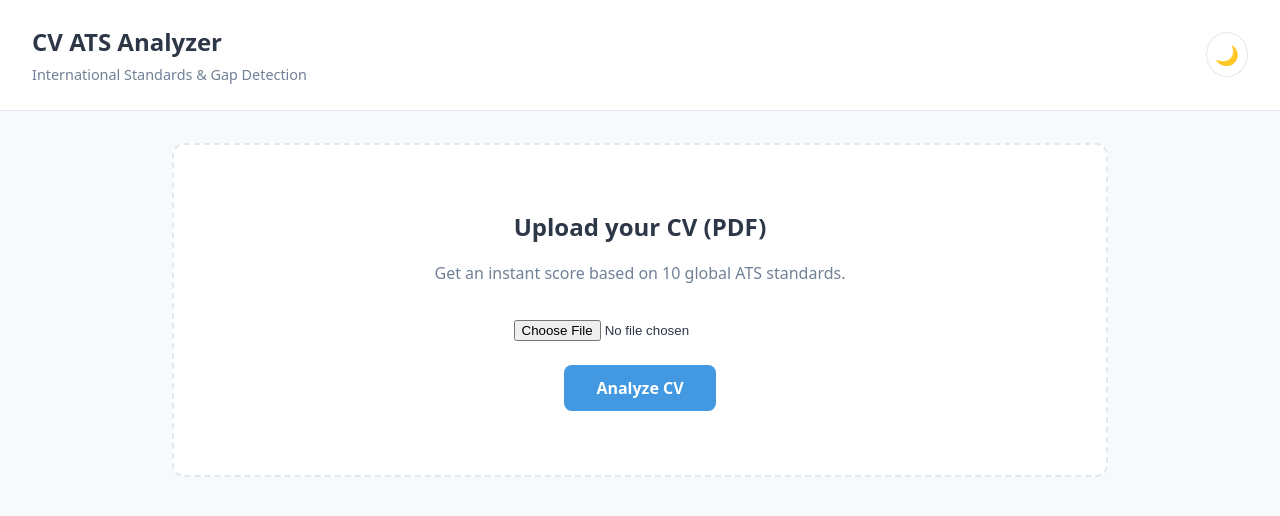
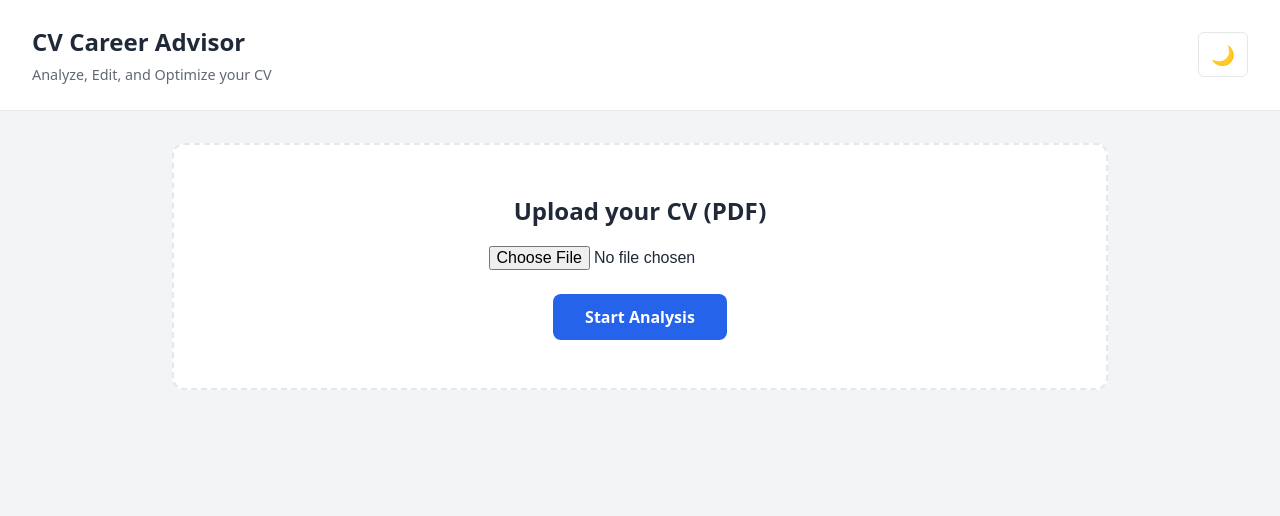
Before and after one commit to aalmalki3/Pers, a React (Vite) app in the folder frontend/: page / in a window 1280 px wide. Shown: the top 516 px of the page. Built offline with nearby package versions, Linux system fonts and the light colour scheme.

Commit message:
Update App.jsx

```diff
--- a/frontend/src/App.jsx
+++ b/frontend/src/App.jsx
@@ -1,27 +1,29 @@
-import { useState, useEffect } from 'react';
+import { useState, useRef, useEffect } from 'react';
+import html2pdf from 'html2pdf.js';
 
 function App() {
   const [file, setFile] = useState(null);
   const [result, setResult] = useState(null);
   const [loading, setLoading] = useState(false);
   const [error, setError] = useState('');
-  const [activeTab, setActiveTab] = useState('overview');
+  const [activeTab, setActiveTab] = useState('analysis'); // 'analysis', 'editor', 'raw'
   const [theme, setTheme] = useState('light');
 
-  // Load theme from preference
-  useEffect(() => {
-    if (window.matchMedia && window.matchMedia('(prefers-color-scheme: dark)').matches) {
-      setTheme('dark');
-    }
-  }, []);
+  // Editor State
+  const [cvContent, setCvContent] = useState('');
+  const cvRef = useRef(null);
 
-  const toggleTheme = () => setTheme(prev => prev === 'light' ? 'dark' : 'light');
+  // Toggle Theme
+  const toggleTheme = () => {
+    setTheme(theme === 'light' ? 'dark' : 'light');
+  };
 
   const handleFileChange = (e) => {
     if (e.target.files[0]) {
       setFile(e.target.files[0]);
       setError('');
       setResult(null);
+      setActiveTab('analysis');
     }
   };
 
@@ -35,11 +37,17 @@ function App() {
     formData.append('cv', file);
 
     try {
-      const response = await fetch('/api/upload-cv', { method: 'POST', body: formData });
+      const response = await fetch('/api/upload-cv', {
+        method: 'POST',
+        body: formData,
+      });
+
       const data = await response.json();
-      if (!response.ok) throw new Error(data.details || 'Failed');
+      if (!response.ok) throw new Error(data.details || 'Failed to upload');
+
       setResult(data);
-      setActiveTab('overview');
+      setCvContent(data.rawText); // Load raw text into editor
+      setActiveTab('analysis');
     } catch (err) {
       setError(err.message);
     } finally {
@@ -47,193 +55,322 @@ function App() {
     }
   };
 
-  // Helper to highlight text based on issues/strengths keywords
-  const getHighlightedText = (text) => {
-    if (!result) return text;
-
-    let highlighted = text;
-
-    // Highlight Strengths (Green)
-    result.strengths.forEach(str => {
-      // Extract keywords from strength description roughly
-      const keywords = ['contact', 'email', 'phone', 'summary', 'profile', 'metric', 'number', '%', 'action', 'verb', 'date', 'skill', 'education', 'degree', 'progression'];
-      // This is a simple visualizer; in a real app we'd map specific regex matches
-      // For now, we highlight known good patterns found in the text
-    });
-
-    // Highlight Issues (Red Background)
-    // We will highlight generic patterns associated with the detected issues
-    if (result.issues.some(i => i.id === 'metrics')) {
-      // If metrics issue exists, highlight numbers that ARE there to show "Good",
-      // but since we can't know what's missing, we highlight the sections lacking context?
-      // Better approach: Highlight the SECTIONS that have issues.
-    }
-
-    // Simplified Visualizer: Just return text for now, but styled differently in the component
-    return highlighted;
+  const downloadPDF = () => {
+    const element = cvRef.current;
+    const opt = {
+      margin:       [10, 10, 10, 10], // mm
+      filename:     'edited-cv.pdf',
+      image:        { type: 'jpeg', quality: 0.98 },
+      html2canvas:  { scale: 2, useCORS: true },
+      jsPDF:        { unit: 'mm', format: 'a4', orientation: 'portrait' }
     };
 
-  const styles = {
-    bg: theme === 'dark' ? '#1a202c' : '#f7fafc',
-    card: theme === 'dark' ? '#2d3748' : '#ffffff',
-    text: theme === 'dark' ? '#e2e8f0' : '#2d3748',
-    textMuted: theme === 'dark' ? '#a0aec0' : '#718096',
-    border: theme === 'dark' ? '#4a5568' : '#e2e8f0',
-    primary: '#4299e1',
-    success: '#48bb78',
-    danger: '#f56565',
-    warning: '#ed8936'
+    // Use html2pdf to convert the DOM element to PDF
+    html2pdf().set(opt).from(element).save();
   };
 
+  const getSeverityColor = (severity) => {
+    if (severity === 'critical') return '#dc3545';
+    if (severity === 'high') return '#fd7e14';
+    return '#ffc107';
+  };
+
+  const themeStyles = theme === 'dark'
+    ? { bg: '#1a202c', text: '#f7fafc', card: '#2d3748', border: '#4a5568' }
+    : { bg: '#f3f4f6', text: '#1f2937', card: '#ffffff', border: '#e5e7eb' };
+
   return (
-    <div style={{ minHeight: '100vh', background: styles.bg, color: styles.text, fontFamily: 'system-ui, sans-serif', transition: 'all 0.3s' }}>
-
+    <div style={{
+      minHeight: '100vh',
+      background: themeStyles.bg,
+      color: themeStyles.text,
+      fontFamily: 'system-ui, sans-serif',
+      transition: 'all 0.3s ease'
+    }}>
       {/* Header */}
-      <header style={{ padding: '1.5rem 2rem', borderBottom: `1px solid ${styles.border}`, display: 'flex', justifyContent: 'space-between', alignItems: 'center', background: styles.card }}>
+      <header style={{
+        padding: '1.5rem 2rem',
+        borderBottom: `1px solid ${themeStyles.border}`,
+        display: 'flex',
+        justifyContent: 'space-between',
+        alignItems: 'center',
+        background: themeStyles.card
+      }}>
         <div>
-          <h1 style={{ margin: 0, fontSize: '1.5rem', fontWeight: '800' }}>CV ATS Analyzer</h1>
-          <p style={{ margin: '0.25rem 0 0', color: styles.textMuted, fontSize: '0.9rem' }}>International Standards & Gap Detection</p>
+          <h1 style={{ margin: 0, fontSize: '1.5rem', fontWeight: 'bold' }}>CV Career Advisor</h1>
+          <p style={{ margin: '0.25rem 0 0', opacity: 0.7, fontSize: '0.9rem' }}>Analyze, Edit, and Optimize your CV</p>
         </div>
-        <button onClick={toggleTheme} style={{ background: 'transparent', border: `1px solid ${styles.border}`, color: styles.text, padding: '0.5rem', borderRadius: '50%', cursor: 'pointer', fontSize: '1.2rem' }}>
+        <button
+          onClick={toggleTheme}
+          style={{
+            background: 'transparent',
+            border: `1px solid ${themeStyles.border}`,
+            color: themeStyles.text,
+            padding: '8px 12px',
+            borderRadius: '6px',
+            cursor: 'pointer',
+            fontSize: '1.2rem'
+          }}
+          title="Toggle Theme"
+        >
           {theme === 'light' ? '🌙' : '☀️'}
         </button>
       </header>
 
       <main style={{ maxWidth: '1000px', margin: '0 auto', padding: '2rem' }}>
 
-        {/* Upload Area */}
+        {/* Upload Section */}
         {!result && (
-          <div style={{ textAlign: 'center', padding: '4rem 2rem', background: styles.card, borderRadius: '12px', border: `2px dashed ${styles.border}` }}>
+          <div style={{
+            border: `2px dashed ${themeStyles.border}`,
+            padding: '3rem',
+            textAlign: 'center',
+            borderRadius: '12px',
+            background: themeStyles.card
+          }}>
             <h2 style={{ marginBottom: '1rem' }}>Upload your CV (PDF)</h2>
-            <p style={{ color: styles.textMuted, marginBottom: '2rem' }}>Get an instant score based on 10 global ATS standards.</p>
-            <input type="file" accept=".pdf" onChange={handleFileChange} style={{ marginBottom: '1.5rem' }} />
+            <input
+              type="file"
+              accept=".pdf"
+              onChange={handleFileChange}
+              style={{ marginBottom: '1.5rem', fontSize: '1rem' }}
+            />
             <br />
-            <button onClick={handleUpload} disabled={!file || loading} style={{ padding: '12px 32px', background: loading ? styles.textMuted : styles.primary, color: 'white', border: 'none', borderRadius: '8px', fontSize: '1rem', fontWeight: 'bold', cursor: loading ? 'not-allowed' : 'pointer' }}>
-              {loading ? 'Analyzing...' : 'Analyze CV'}
+            <button
+              onClick={handleUpload}
+              disabled={!file || loading}
+              style={{
+                padding: '12px 32px',
+                background: loading ? '#9ca3af' : '#2563eb',
+                color: 'white',
+                border: 'none',
+                borderRadius: '8px',
+                cursor: loading ? 'not-allowed' : 'pointer',
+                fontSize: '1rem',
+                fontWeight: 'bold',
+                transition: 'background 0.2s'
+              }}
+            >
+              {loading ? 'Analyzing...' : 'Start Analysis'}
             </button>
-            {error && <p style={{ color: styles.danger, marginTop: '1rem' }}>{error}</p>}
           </div>
         )}
 
-        {/* Results Dashboard */}
+        {error && (
+          <div style={{
+            marginTop: '1rem',
+            color: '#fee2e2',
+            background: '#991b1b',
+            padding: '1rem',
+            borderRadius: '8px'
+          }}>
+            <strong>Error:</strong> {error}
+          </div>
+        )}
+
+        {/* Dashboard */}
         {result && (
           <div>
-            {/* Score Card */}
-            <div style={{ background: styles.card, padding: '2rem', borderRadius: '12px', marginBottom: '2rem', textAlign: 'center', border: `1px solid ${styles.border}` }}>
-              <h2 style={{ margin: '0 0 1rem', fontSize: '1.2rem' }}>ATS Alignment Score</h2>
-              <div style={{ position: 'relative', width: '150px', height: '150px', margin: '0 auto' }}>
-                <svg viewBox="0 0 36 36" style={{ transform: 'rotate(-90deg)', width: '100%', height: '100%' }}>
-                  <path d="M18 2.0845 a 15.9155 15.9155 0 0 1 0 31.831 a 15.9155 15.9155 0 0 1 0 -31.831" fill="none" stroke={styles.border} strokeWidth="3" />
-                  <path d="M18 2.0845 a 15.9155 15.9155 0 0 1 0 31.831 a 15.9155 15.9155 0 0 1 0 -31.831" fill="none" stroke={result.percentage > 80 ? styles.success : result.percentage > 50 ? styles.warning : styles.danger} strokeWidth="3" strokeDasharray={`${result.percentage}, 100`} />
-                </svg>
-                <div style={{ position: 'absolute', top: '50%', left: '50%', transform: 'translate(-50%, -50%)', fontSize: '2rem', fontWeight: 'bold' }}>
-                  {result.percentage}%
+            {/* Tabs */}
+            <div style={{
+              display: 'flex',
+              gap: '0.5rem',
+              marginBottom: '1.5rem',
+              borderBottom: `1px solid ${themeStyles.border}`,
+              paddingBottom: '0.5rem'
+            }}>
+              <button
+                onClick={() => setActiveTab('analysis')}
+                style={{
+                  padding: '8px 16px',
+                  background: activeTab === 'analysis' ? '#2563eb' : 'transparent',
+                  color: activeTab === 'analysis' ? 'white' : themeStyles.text,
+                  border: 'none',
+                  borderRadius: '6px',
+                  cursor: 'pointer',
+                  fontWeight: activeTab === 'analysis' ? 'bold' : 'normal'
+                }}
+              >
+                📊 Analysis & Gaps
+              </button>
+              <button
+                onClick={() => setActiveTab('editor')}
+                style={{
+                  padding: '8px 16px',
+                  background: activeTab === 'editor' ? '#2563eb' : 'transparent',
+                  color: activeTab === 'editor' ? 'white' : themeStyles.text,
+                  border: 'none',
+                  borderRadius: '6px',
+                  cursor: 'pointer',
+                  fontWeight: activeTab === 'editor' ? 'bold' : 'normal'
+                }}
+              >
+                ✏️ Visual Editor
+              </button>
+            </div>
+
+            {/* Analysis Tab */}
+            {activeTab === 'analysis' && (
+              <div style={{ display: 'grid', gridTemplateColumns: '1fr 1fr', gap: '1.5rem' }}>
+                {/* Issues */}
+                <div style={{ background: themeStyles.card, padding: '1.5rem', borderRadius: '12px', border: `1px solid ${themeStyles.border}` }}>
+                  <h3 style={{ marginTop: 0, color: '#ef4444' }}>⚠️ Issues & Gaps</h3>
+                  {result.issues.length === 0 ? (
+                    <p>No critical issues found!</p>
+                  ) : (
+                    result.issues.map((issue, idx) => (
+                      <div key={idx} style={{ marginBottom: '1.5rem', paddingBottom: '1.5rem', borderBottom: `1px solid ${themeStyles.border}` }}>
+                        <div style={{ display: 'flex', alignItems: 'center', marginBottom: '0.5rem' }}>
+                          <span style={{
+                            width: '10px', height: '10px', borderRadius: '50%',
+                            background: getSeverityColor(issue.severity),
+                            marginRight: '10px'
+                          }}></span>
+                          <strong>{issue.title}</strong>
+                        </div>
+                        <p style={{ fontSize: '0.9rem', opacity: 0.8 }}>{issue.description}</p>
+                        <div style={{ background: theme === 'dark' ? '#2d3748' : '#eff6ff', padding: '0.75rem', borderRadius: '6px', marginTop: '0.5rem' }}>
+                          <strong style={{ fontSize: '0.85rem', display: 'block', marginBottom: '0.25rem' }}>💡 Fix:</strong>
+                          <ul style={{ margin: 0, paddingLeft: '1.2rem', fontSize: '0.85rem' }}>
+                            {result.solutions[issue.id]?.map((sol, sIdx) => (
+                              <li key={sIdx} style={{ marginBottom: '0.25rem' }}>{sol}</li>
+                            ))}
+                          </ul>
                         </div>
                       </div>
-              <p style={{ marginTop: '1rem', color: styles.textMuted }}>Based on 10 International Criteria</p>
-              <button onClick={() => setResult(null)} style={{ marginTop: '1rem', background: 'transparent', border: `1px solid ${styles.border}`, color: styles.text, padding: '6px 12px', borderRadius: '6px', cursor: 'pointer' }}>Analyze Another</button>
+                    ))
+                  )}
                 </div>
 
-            {/* Tabs */}
-            <div style={{ display: 'flex', gap: '0.5rem', marginBottom: '1.5rem', overflowX: 'auto' }}>
-              {['overview', 'issues', 'strengths', 'visual'].map(tab => (
-                <button key={tab} onClick={() => setActiveTab(tab)} style={{
-                  padding: '10px 20px',
-                  background: activeTab === tab ? styles.primary : styles.card,
-                  color: activeTab === tab ? 'white' : styles.text,
-                  border: `1px solid ${styles.border}`,
-                  borderRadius: '8px',
-                  cursor: 'pointer',
-                  whiteSpace: 'nowrap',
-                  fontWeight: activeTab === tab ? 'bold' : 'normal'
+                {/* Strengths */}
+                <div style={{ background: themeStyles.card, padding: '1.5rem', borderRadius: '12px', border: `1px solid ${themeStyles.border}` }}>
+                  <h3 style={{ marginTop: 0, color: '#10b981' }}>✅ Strengths</h3>
+                  <ul style={{ listStyle: 'none', padding: 0 }}>
+                    {result.strengths.map((str, idx) => (
+                      <li key={idx} style={{
+                        padding: '0.75rem',
+                        background: theme === 'dark' ? '#064e3b' : '#ecfdf5',
+                        borderLeft: '4px solid #10b981',
+                        marginBottom: '0.75rem',
+                        borderRadius: '0 4px 4px 0'
                       }}>
-                  {tab.charAt(0).toUpperCase() + tab.slice(1)}
-                  {tab === 'issues' && ` (${result.issues.length})`}
-                  {tab === 'strengths' && ` (${result.strengths.length})`}
-                </button>
-              ))}
-            </div>
-
-            {/* Content */}
-            <div style={{ background: styles.card, padding: '2rem', borderRadius: '12px', border: `1px solid ${styles.border}`, minHeight: '400px' }}>
-
-              {activeTab === 'overview' && (
-                <div>
-                  <h3 style={{ borderBottom: `1px solid ${styles.border}`, paddingBottom: '1rem' }}>Summary</h3>
-                  <div style={{ display: 'grid', gridTemplateColumns: 'repeat(auto-fit, minmax(300px, 1fr))', gap: '2rem', marginTop: '1.5rem' }}>
-                    <div>
-                      <h4 style={{ color: styles.success }}>✓ Strengths ({result.strengths.length})</h4>
-                      <ul style={{ paddingLeft: '1.2rem', lineHeight: '1.6' }}>
-                        {result.strengths.slice(0, 3).map((s, i) => <li key={i}>{s}</li>)}
-                      </ul>
-                    </div>
-                    <div>
-                      <h4 style={{ color: styles.danger }}>⚠ Critical Fixes ({result.issues.filter(i=>i.severity==='critical' || i.severity==='high').length})</h4>
-                      <ul style={{ paddingLeft: '1.2rem', lineHeight: '1.6' }}>
-                        {result.issues.filter(i=>i.severity==='critical' || i.severity==='high').slice(0, 3).map((iss, i) => (
-                          <li key={i}>
-                            <strong>{iss.title}</strong>: {iss.description}
+                        {str}
                       </li>
                     ))}
-                        {result.issues.filter(i=>i.severity==='critical' || i.severity==='high').length === 0 && <li style={{color: styles.textMuted}}>No critical issues!</li>}
                   </ul>
+
+                  {/* Alignment Score */}
+                  <div style={{ marginTop: '2rem', textAlign: 'center' }}>
+                    <div style={{ fontSize: '2.5rem', fontWeight: 'bold', color: result.issues.length < 3 ? '#10b981' : '#f59e0b' }}>
+                      {Math.max(0, 100 - (result.issues.length * 10))}%
+                    </div>
+                    <div style={{ opacity: 0.7 }}>ATS Alignment Score</div>
                   </div>
                 </div>
               </div>
             )}
 
-              {activeTab === 'issues' && (
-                <div>
-                  {result.issues.length === 0 ? <p>Perfect! No issues found.</p> : result.issues.map((issue, idx) => (
-                    <div key={idx} style={{ marginBottom: '2rem', paddingBottom: '2rem', borderBottom: `1px solid ${styles.border}` }}>
-                      <div style={{ display: 'flex', alignItems: 'center', gap: '10px', marginBottom: '0.5rem' }}>
-                        <span style={{ width: '10px', height: '10px', borderRadius: '50%', background: issue.severity === 'critical' ? styles.danger : issue.severity === 'high' ? styles.warning : '#ecc94b' }}></span>
-                        <h3 style={{ margin: 0 }}>{issue.title}</h3>
-                        <span style={{ fontSize: '0.8rem', background: styles.border, padding: '2px 8px', borderRadius: '4px' }}>{issue.category}</span>
+            {/* Visual Editor Tab */}
+            {activeTab === 'editor' && (
+              <div style={{ display: 'grid', gridTemplateColumns: '300px 1fr', gap: '1.5rem', alignItems: 'start' }}>
+
+                {/* Controls */}
+                <div style={{ background: themeStyles.card, padding: '1.5rem', borderRadius: '12px', border: `1px solid ${themeStyles.border}` }}>
+                  <h3 style={{ marginTop: 0 }}>Editor Controls</h3>
+                  <p style={{ fontSize: '0.9rem', opacity: 0.8, marginBottom: '1rem' }}>
+                    Edit the text directly on the A4 preview on the right. Changes save automatically.
+                  </p>
+
+                  <div style={{ marginBottom: '1rem' }}>
+                    <label style={{ display: 'block', fontSize: '0.85rem', marginBottom: '0.25rem', fontWeight: 'bold' }}>Font Family</label>
+                    <select
+                      onChange={(e) => {
+                        if(cvRef.current) cvRef.current.style.fontFamily = e.target.value;
+                      }}
+                      style={{ width: '100%', padding: '8px', borderRadius: '4px', border: `1px solid ${themeStyles.border}` }}
+                    >
+                      <option value="Arial, sans-serif">Arial</option>
+                      <option value="'Times New Roman', serif">Times New Roman</option>
+                      <option value="Georgia, serif">Georgia</option>
+                      <option value="'Courier New', monospace">Courier New</option>
+                      <option value="Verdana, sans-serif">Verdana</option>
+                    </select>
                   </div>
-                      <p style={{ color: styles.textMuted, marginLeft: '20px' }}>{issue.description}</p>
-                      <div style={{ background: theme === 'dark' ? '#2d3748' : '#ebf8ff', padding: '1rem', borderRadius: '8px', marginLeft: '20px', marginTop: '1rem' }}>
-                        <strong style={{ color: styles.primary }}>💡 How to fix:</strong>
-                        <ul style={{ margin: '0.5rem 0 0', paddingLeft: '1.2rem' }}>
-                          {result.solutions[issue.id].map((sol, sIdx) => <li key={sIdx} style={{ marginBottom: '0.5rem' }}>{sol}</li>)}
-                        </ul>
+
+                  <div style={{ marginBottom: '1rem' }}>
+                    <label style={{ display: 'block', fontSize: '0.85rem', marginBottom: '0.25rem', fontWeight: 'bold' }}>Text Color</label>
+                    <input
+                      type="color"
+                      defaultValue="#000000"
+                      onChange={(e) => {
+                        if(cvRef.current) cvRef.current.style.color = e.target.value;
+                      }}
+                      style={{ width: '100%', height: '40px', border: 'none', cursor: 'pointer' }}
+                    />
+                  </div>
+
+                  <div style={{ marginBottom: '1rem' }}>
+                    <label style={{ display: 'block', fontSize: '0.85rem', marginBottom: '0.25rem', fontWeight: 'bold' }}>Background Color</label>
+                    <input
+                      type="color"
+                      defaultValue="#ffffff"
+                      onChange={(e) => {
+                        if(cvRef.current) cvRef.current.style.background = e.target.value;
+                      }}
+                      style={{ width: '100%', height: '40px', border: 'none', cursor: 'pointer' }}
+                    />
+                  </div>
+
+                  <button
+                    onClick={downloadPDF}
+                    style={{
+                      width: '100%',
+                      padding: '12px',
+                      background: '#059669',
+                      color: 'white',
+                      border: 'none',
+                      borderRadius: '6px',
+                      cursor: 'pointer',
+                      fontWeight: 'bold',
+                      marginTop: '1rem'
+                    }}
+                  >
+                    📥 Download PDF
+                  </button>
+                </div>
+
+                {/* A4 Preview Area */}
+                <div style={{
+                  background: '#525659',
+                  padding: '2rem',
+                  borderRadius: '12px',
+                  overflow: 'auto',
+                  display: 'flex',
+                  justifyContent: 'center'
+                }}>
+                  <div
+                    ref={cvRef}
+                    contentEditable
+                    suppressContentEditableWarning
+                    style={{
+                      width: '210mm',
+                      minHeight: '297mm',
+                      padding: '20mm',
+                      background: 'white',
+                      color: 'black',
+                      fontFamily: 'Arial, sans-serif',
+                      fontSize: '11pt',
+                      lineHeight: '1.5',
+                      outline: 'none',
+                      boxShadow: '0 0 10px rgba(0,0,0,0.5)',
+                      whiteSpace: 'pre-wrap'
+                    }}
+                  >
+                    {cvContent}
                   </div>
                 </div>
-                  ))}
               </div>
             )}
-
-              {activeTab === 'strengths' && (
-                <ul style={{ listStyle: 'none', padding: 0 }}>
-                  {result.strengths.map((str, idx) => (
-                    <li key={idx} style={{ padding: '1rem', background: theme === 'dark' ? '#22543d' : '#f0fff4', borderLeft: `4px solid ${styles.success}`, marginBottom: '1rem', borderRadius: '0 8px 8px 0' }}>
-                      <strong>✓ {str}</strong>
-                    </li>
-                  ))}
-                </ul>
-              )}
-
-              {activeTab === 'visual' && (
-                <div>
-                  <p style={{ marginBottom: '1rem', color: styles.textMuted }}>
-                    <span style={{ display: 'inline-block', width: '12px', height: '12px', background: 'rgba(245, 101, 101, 0.3)', border: '1px solid red', marginRight: '5px' }}></span>
-                    Areas needing improvement are highlighted below.
-                  </p>
-                  <div style={{ background: theme === 'dark' ? '#1a202c' : '#fff', padding: '1.5rem', borderRadius: '8px', border: `1px solid ${styles.border}`, lineHeight: '1.8', whiteSpace: 'pre-wrap' }}>
-                    {/* Simple Visualizer: Highlights text if an issue keyword is near it?
-                        For now, we just show the raw text but styled cleanly.
-                        True highlighting requires mapping char offsets which is complex for this demo.
-                        Instead, we show the Raw Text clearly.
-                    */}
-                    {result.rawText}
-                  </div>
-                  <p style={{ marginTop: '1rem', fontSize: '0.9rem', color: styles.textMuted }}>
-                    *Tip: Cross-reference the "Issues" tab with this text to locate specific sections.
-                  </p>
-                </div>
-              )}
-
-            </div>
           </div>
         )}
       </main>
```
Lines whose indentation alone changed are shown as unchanged.
